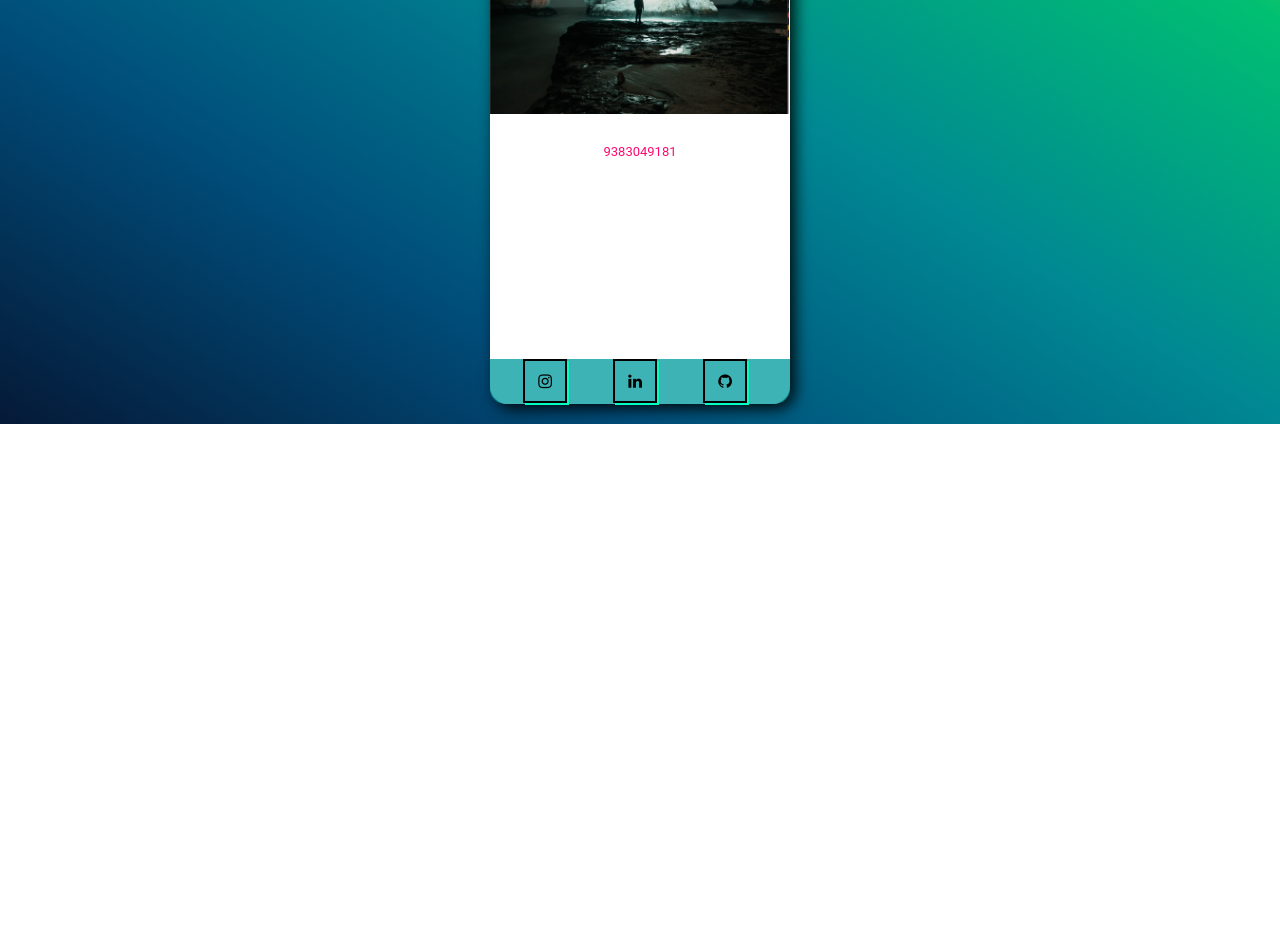
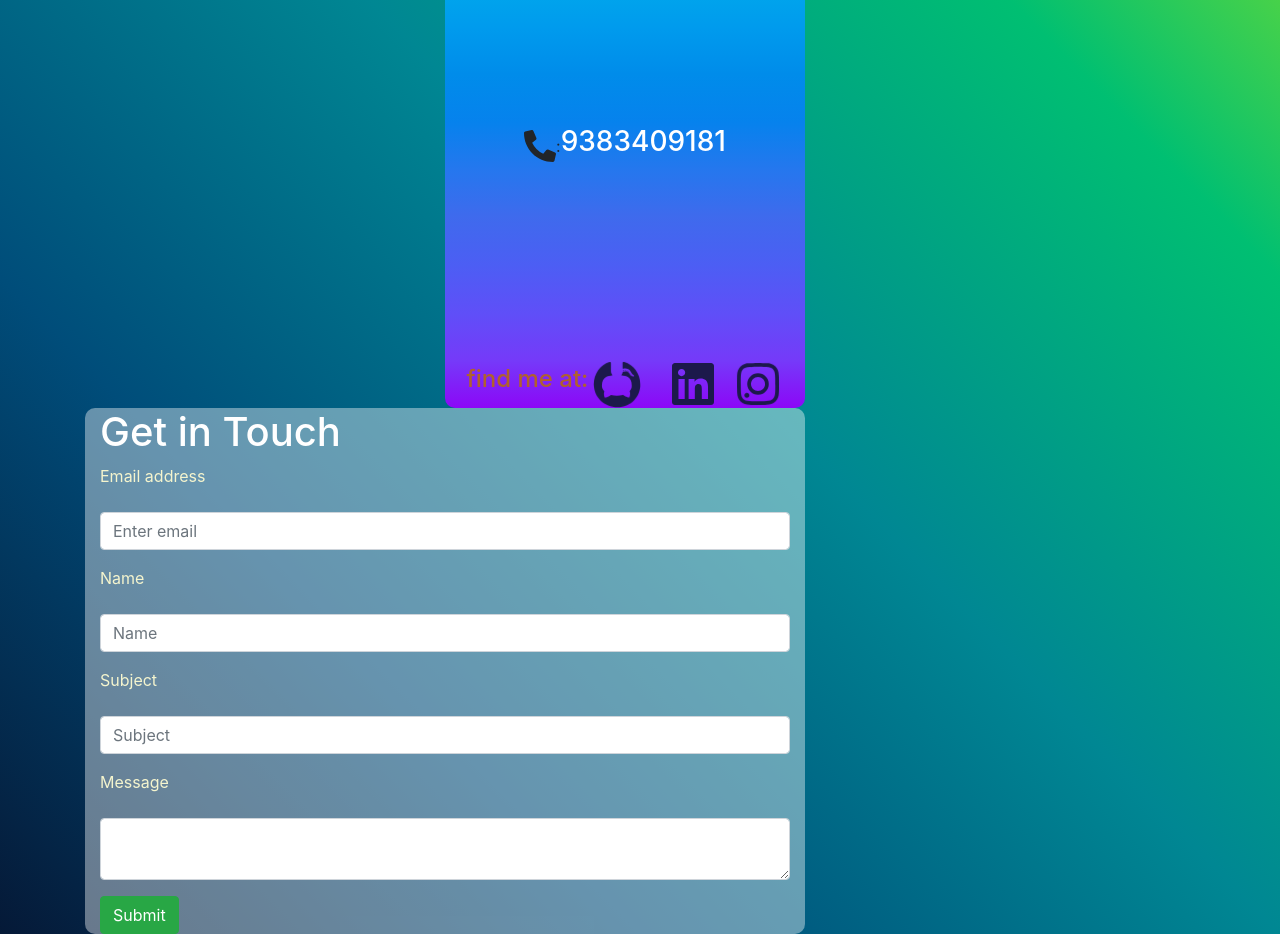
Before and after one commit to cristomathew/portfolio, a React (Create React App) app: page /contact in a window 1280 px wide. Shown: the part 380-1314 px from the top of the page. Before the commit the page ends 804 px from the top, so only its background shows below. Built offline with nearby package versions, Linux system fonts and the light colour scheme.

Commit message:
styled contact

```diff
--- a/src/App.css
+++ b/src/App.css
@@ -6,6 +6,14 @@ h1, h2, h3, h4{
 }
 p{
   color: #f5f5ce;
+}
+.contact{
+  background-color: rgba(255,255,255,0.4);
+  border-radius: 10px;
+}
+.contactrow{
+  display: grid;
+  column-gap: 10px;
 }
 /* .App {
   text-align: center;
--- a/src/Components/Card.js
+++ b/src/Components/Card.js
@@ -1,23 +1,27 @@
 import React from 'react';
 import '../Styling/card.css'
 import '../Styling/css/style.css'
-
+import { FontAwesomeIcon } from '@fortawesome/react-fontawesome'
+import { faGithub, faInstagram, faLinkedin } from '@fortawesome/free-brands-svg-icons'
+import {faPhoneAlt} from '@fortawesome/free-solid-svg-icons'
 export const Card = (props) => {
     return (
-        <div className="infocard">
-            <div className="infocard-image" />
-            <div className="infocard-text">
-                <span className="date">{props.date}</span>
-                <h2>{props.head}</h2>
-                <p>{props.children}</p>
+        <>
+            <div className="row intro grid-item"><h2>Cristo Mathew</h2>
+
             </div>
-            <div className="infocard-stats notfound notfound-social">
-                <a href="https://www.instagram.com/cris00707/"><i class="fa fa-instagram"></i></a>
-                <a href="https://www.linkedin.com/in/cristo-mathew-6b145a160/"><i class="fa fa-linkedin"></i></a>
-                <a href="https://www.github.com/cristomathew"><i class="fa fa-github"></i></a>
+            <div className="row grid-item"><FontAwesomeIcon icon={faPhoneAlt} size="2x" /> :<h3>9383409181</h3></div>
+            <div className="row footer grid-item">
+                <h4>find me at:</h4>&nbsp;
+                <a class="About-links" target="_blank" rel="noopener noreferrer" href="https://github.com/cristomathew"><FontAwesomeIcon icon={faGithub} size="3x" spin /></a>	&nbsp; &nbsp; &nbsp; &nbsp;
+                <a class="About-links" target="_blank" rel="noopener noreferrer" href="https://www.linkedin.com/in/cristo-mathew-6b145a160/"><FontAwesomeIcon icon={faLinkedin} size="3x" /></a>	&nbsp; &nbsp; &nbsp;
+                <a class="About-links" target="_blank" rel="noopener noreferrer" href="https://instagram.com/cris00707"><FontAwesomeIcon icon={faInstagram} size="3x" spin/> </a>	&nbsp;
+
+
             </div>
 
-    </div>
+
+        </>
     )
 }
 export default Card
--- a/src/Components/Contact.js
+++ b/src/Components/Contact.js
@@ -1,37 +1,32 @@
 import React from 'react'
 import Card from './Card';
+import ContactForm from './email'
+// var i = 0;
+// var txt = 'Hi I like to Devolop, Code, Create'; /* The text */
+// var speed = 50; /* The speed/duration of the effect in milliseconds */
 
-var i = 0;
-var txt = 'Hi I like to Devolop, Code, Create'; /* The text */
-var speed = 50; /* The speed/duration of the effect in milliseconds */
+// function typenew() {
 
-function typenew() {
+//     if(i >= txt.length){
+//       i= txt.length;
+//     }
+//     else{
+//     typeWriter();
+//     }
 
-    if(i >= txt.length){
-      i= txt.length;
-    }
-    else{
-    typeWriter();
-    }
+// }
+// function typeWriter() {
 
-}
-function typeWriter() {
-
-  if (i < txt.length) {
-    document.getElementById("demo").innerHTML += txt.charAt(i);
-    i++;
-    setTimeout(typeWriter, speed);
-  }
-}
+//   if (i < txt.length) {
+//     document.getElementById("demo").innerHTML += txt.charAt(i);
+//     i++;
+//     setTimeout(typeWriter, speed);
+//   }
+// }
 
 export const Contact = () => (
-    <div onMouseOver={typenew} style={{display: 'flex', justifyContent: 'center'}}>
-        <Card date="9383049181" head="Cristo Mathew" git="https://www.github.com/cristomathew" views="43" statsvalue="none"
-        insta="https://www.instagram.com/cris00707/" linkdin="https://www.linkedin.com/in/cristo-mathew-6b145a160/"
-
-        >
-        <p id="demo"></p>
-        </Card>
-
-    </div>
+        <div className="container row contactrow">
+            <div className="Card col-xs-5 col-sm-6 col-lg-4"><Card /></div>
+            <div className="col-xs-7 col-sm-6 col-lg-8 contact"><ContactForm /></div>
+        </div>
 )
--- /dev/null
+++ b/src/Components/email.js
@@ -0,0 +1,101 @@
+import React, { Component } from 'react'
+import * as emailjs from 'emailjs-com'
+import { Button, Form, FormGroup, Label, Input } from 'reactstrap'
+class ContactForm extends Component {
+  state = {
+    name: '',
+    email: '',
+    subject: '',
+    message: '',
+  }
+handleSubmit(e) {
+    e.preventDefault()
+    alert('Thanks for contacting me Ill get back to asp')
+    // eslint-disable-next-line
+    const { name, email, subject, message } = this.state
+    let templateParams = {
+      from_name: name,
+      from_mail: email,
+      to_name: 'Cristo',
+      subject: subject,
+      message_html: message,
+     }
+     emailjs.send(
+      'gmail',
+      'template_jGZQQPWI',
+       templateParams,
+      'user_TncISap3dpmJyG5Ovpn9L'
+     )
+     this.resetForm()
+ }
+resetForm() {
+    this.setState({
+      name: '',
+      email: '',
+      subject: '',
+      message: '',
+    })
+  }
+handleChange = (param, e) => {
+    this.setState({ [param]: e.target.value })
+  }
+render() {
+    return (
+      <div>
+          <h1 className="p-heading1">Get in Touch</h1>
+          <Form onSubmit={this.handleSubmit.bind(this)}>
+            <FormGroup controlId="formBasicEmail">
+              <Label className="text-muted"><p>Email address</p></Label>
+              <Input
+                type="email"
+                name="email"
+                value={this.state.email}
+                className="text-primary"
+                onChange={this.handleChange.bind(this, 'email')}
+                placeholder="Enter email"
+                required
+              />
+            </FormGroup>
+<FormGroup controlId="formBasicName">
+              <Label className="text-muted"><p>Name</p></Label>
+              <Input
+                type="text"
+                name="name"
+                value={this.state.name}
+                className="text-primary"
+                onChange={this.handleChange.bind(this, 'name')}
+                placeholder="Name"
+                required
+              />
+            </FormGroup>
+<FormGroup controlId="formBasicSubject">
+              <Label className="text-muted"><p>Subject</p></Label>
+              <Input
+                type="text"
+                name="subject"
+                className="text-primary"
+                value={this.state.subject}
+                onChange={this.handleChange.bind(this, 'subject')}
+                placeholder="Subject"
+              />
+            </FormGroup>
+<FormGroup controlId="formBasicMessage">
+              <Label className="text-muted"><p>Message</p></Label>
+              <Input
+                type="textarea"
+                name="message"
+                className="text-primary"
+                value={this.state.message}
+                required
+                onChange={this.handleChange.bind(this, 'message')}
+              />
+            </FormGroup>
+<Button color="success" variant="primary" type="submit">
+              Submit
+            </Button>
+          </Form>
+      </div>
+    )
+  }
+}
+export default ContactForm
--- a/src/Styling/card.css
+++ b/src/Styling/card.css
@@ -1,4 +1,44 @@
-.infocard{
+.Card{
+  background-image: linear-gradient(to top, #8c07f7, #753af9, #5f4ff8, #4c5ef4, #3f6aed, #2577ee, #0682ed, #008cea, #009bed, #00a9ec, #00b5e9, #00c1e5);
+  border-radius: 10px;
+  display: grid;
+  grid-template-rows: repeat(3, 1fr);
+  row-gap:10px;
+  align-content: center;
+  margin: auto;
+}
+.bg{
+
+}
+.intro{
+  color: white;
+}
+.footer{
+  display: flex;
+  flex-direction: row;
+  margin-top: 120px;
+  align-items: center;
+}
+.footer h4{
+  color: #b0612d;
+}
+.aboutcard{
+  display: flexbox;
+}
+.image{
+  width: 4vw;
+  height: 4vh;
+}
+.About-links{
+  color: rgb(28, 25, 75);
+}
+.grid-item{
+  display: flex;
+  align-items: center;
+  justify-content: center;
+
+}
+/* .infocard{
     display: grid;
     width: 300px;
     grid-template-columns: 300px;
@@ -84,3 +124,4 @@
     transform: scale(1.05);
     box-shadow: 5px 5px 15px rgba(0,0,0,0.6);
   }
+      */
--- a/src/index.js
+++ b/src/index.js
@@ -4,6 +4,8 @@ import { BrowserRouter } from 'react-router-dom';
 import './index.css';
 import App from './App';
 import * as serviceWorker from './serviceWorker';
+import 'bootstrap/dist/css/bootstrap.min.css';
+import 'font-awesome/css/font-awesome.min.css';
 
 ReactDOM.render(<BrowserRouter>
     <App />
```
Also changed, not shown: package.json (+8 -0 lines), 1 other file (tests, documents, lock files or other folders).
